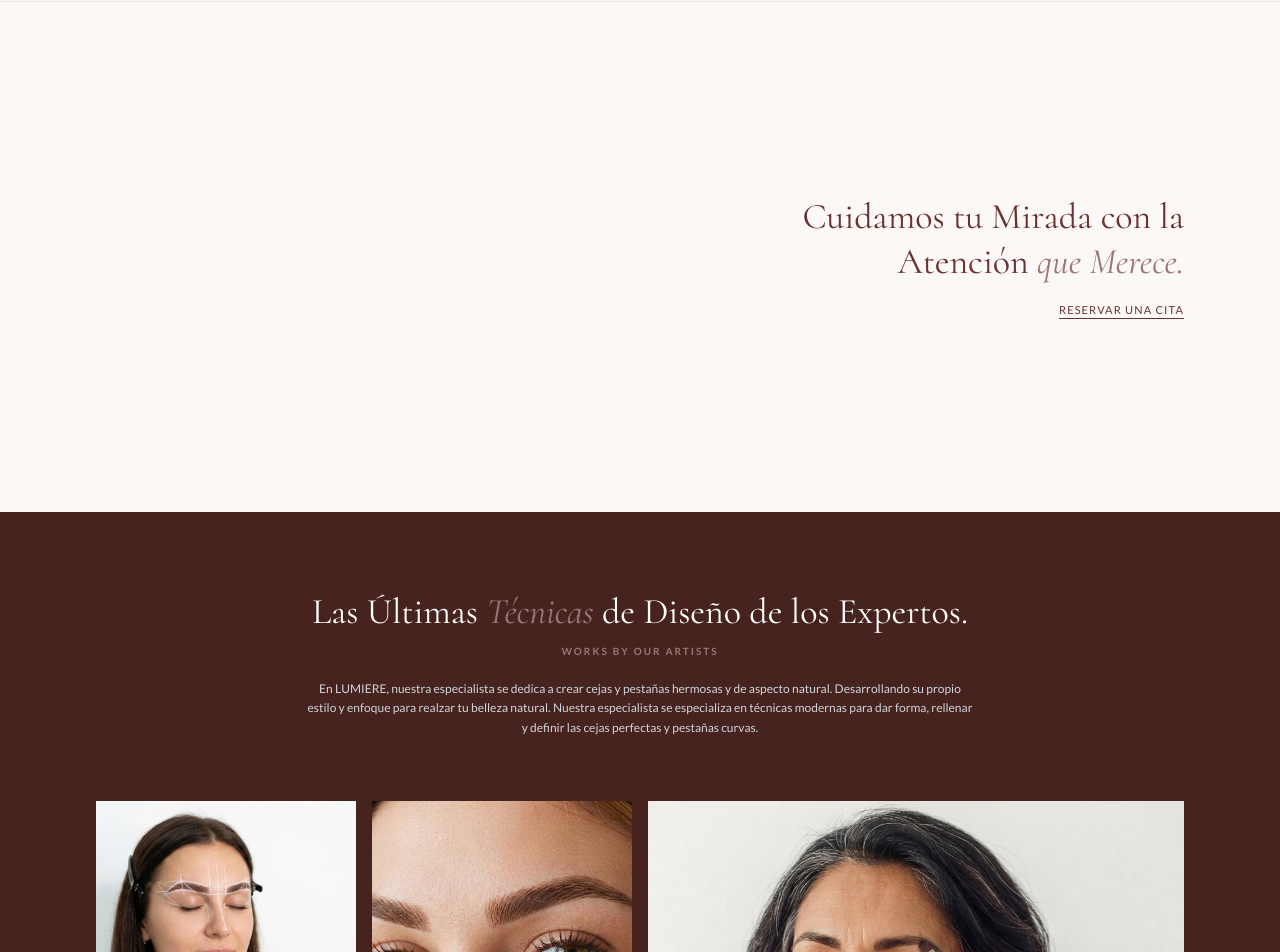
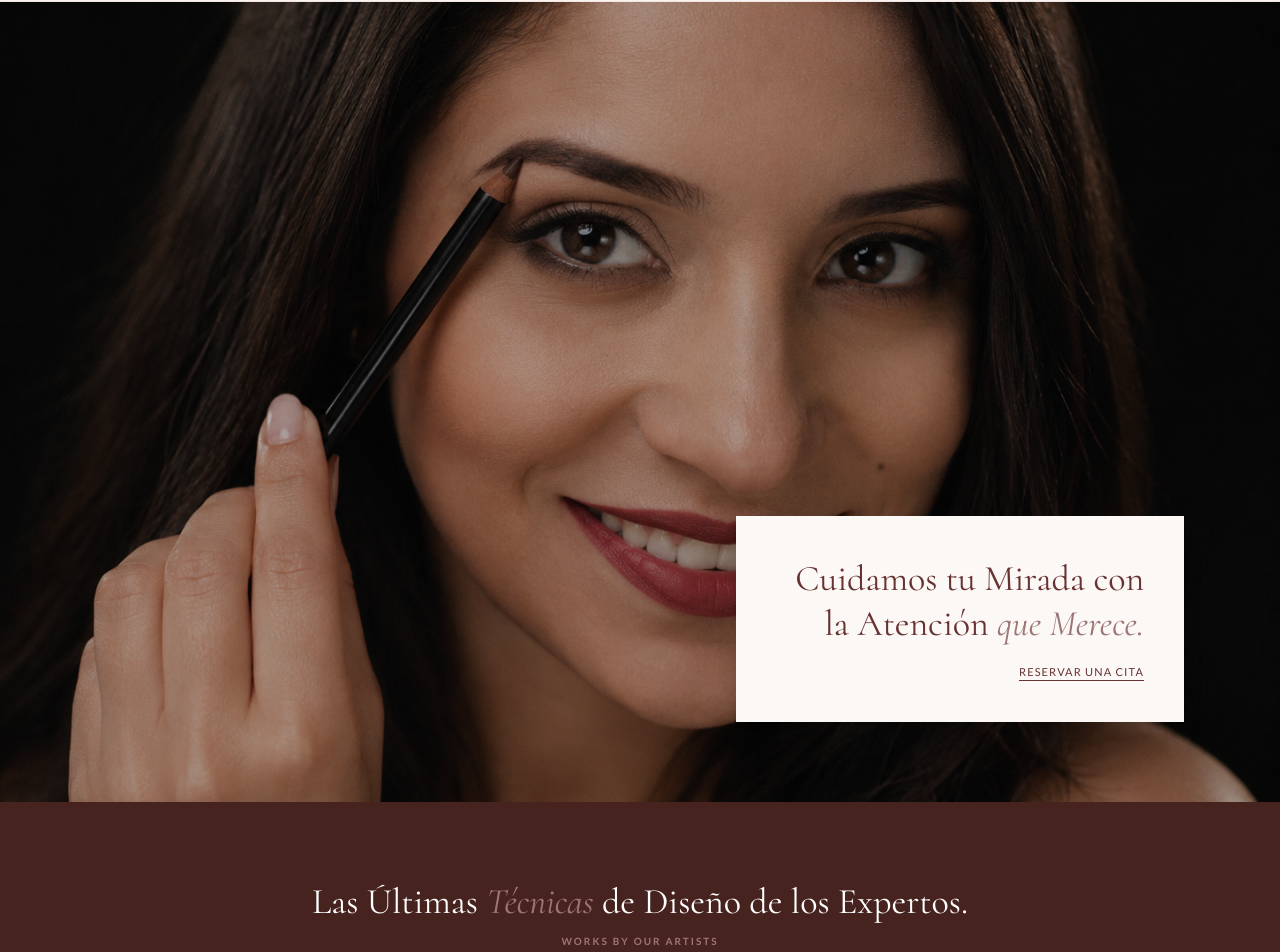
Before and after one commit to jsantander-cl/LumiereStudio_Proyecto, a React (Vite) app: page / in a window 1280 px wide. Shown: the part 6057-7009 px from the top of the page. Built offline with nearby package versions, Linux system fonts and the light colour scheme.

Commit message:
background inmersivo

```diff
--- a/src/sections/BannerTransicion.jsx
+++ b/src/sections/BannerTransicion.jsx
@@ -2,7 +2,7 @@ import React from 'react';
 
 export default function BannerTransicion() {
   return (
-    <section className="bg-[var(--color-abrow-nude)] py-12 px-6 border-y border-[var(--color-abrow-dark)]/5 relative overflow-hidden">
+    <section className="bg-[var(--color-abrow-nude)] py-12 px-6 border-y border-[var(--color-abrow-dark)]/5 relative z-20 overflow-hidden">
       {/* Fondo Floral Discreto */}
       <div className="absolute inset-0 opacity-5 pointer-events-none bg-[radial-gradient(#3D1E16_1px,transparent_1px)] [background-size:16px_16px]" />
 
--- a/src/sections/CTABanner.jsx
+++ b/src/sections/CTABanner.jsx
@@ -2,13 +2,28 @@ import React from 'react';
 
 export default function CTABanner() {
   return (
-    <section className="bg-[var(--color-abrow-cream)] py-32 md:py-48 px-6 md:px-12 lg:px-24 relative overflow-hidden">
-      <div className="max-w-7xl mx-auto flex justify-end relative z-10">
-        <div className="text-right space-y-3 max-w-md">
+    // z-index bajo (z-0) y sin bg propio: esta sección es la "ventana" por la que
+    // se asoma la imagen fija. Las secciones vecinas (BannerTransicion arriba,
+    // Galeria abajo) llevan z-index mayor y fondo sólido, por lo que al hacer
+    // scroll "tapan" la imagen fija generando el efecto de cortina.
+    <section className="relative z-0 overflow-hidden min-h-[80vh] md:min-h-screen flex items-end">
+      {/* Imagen de fondo FIJA (bg-fixed): no se mueve con el scroll, queda
+          anclada al viewport mientras las secciones sólidas de arriba/abajo
+          se deslizan por encima, revelándola u ocultándola progresivamente. */}
+      <div
+        className="absolute inset-0 -z-10 bg-fixed bg-cover bg-center"
+        style={{ backgroundImage: "url('/img/ChatGPT Image 20 jul 2026, 11_33_05 p.m..png')" }}
+      />
+      {/* Velo oscuro para legibilidad del texto */}
+      <div className="absolute inset-0 -z-10 bg-black/30" />
+
+      <div className="max-w-7xl mx-auto w-full flex justify-end relative z-10 px-6 md:px-12 lg:px-24 pb-12 md:pb-20">
+        <div className="bg-[var(--color-abrow-cream)] text-right space-y-3 max-w-md p-8 md:p-10 shadow-xl">
           <h3 className="font-serif text-3xl md:text-4xl text-[var(--color-abrow-dark)] leading-tight">
             Cuidamos tu Mirada con la Atención{' '}
             <span className="italic text-[var(--color-abrow-muted)] font-normal">que Merece.</span>
           </h3>
+
           <a
             href="#contacto"
             className="inline-block font-sans text-[11px] tracking-widest uppercase underline underline-offset-4 text-[var(--color-abrow-dark)]"
--- a/src/sections/Galeria.jsx
+++ b/src/sections/Galeria.jsx
@@ -2,7 +2,7 @@ import React from 'react';
 
 export default function Galeria() {
   return (
-    <section id="galeria" className="bg-[var(--color-abrow-darkbg)] text-white py-20 px-6 md:px-12 lg:px-24">
+    <section id="galeria" className="bg-[var(--color-abrow-darkbg)] text-white py-20 px-6 md:px-12 lg:px-24 relative z-20">
       <div className="max-w-7xl mx-auto space-y-16">
 
         {/* Encabezado */}
```
